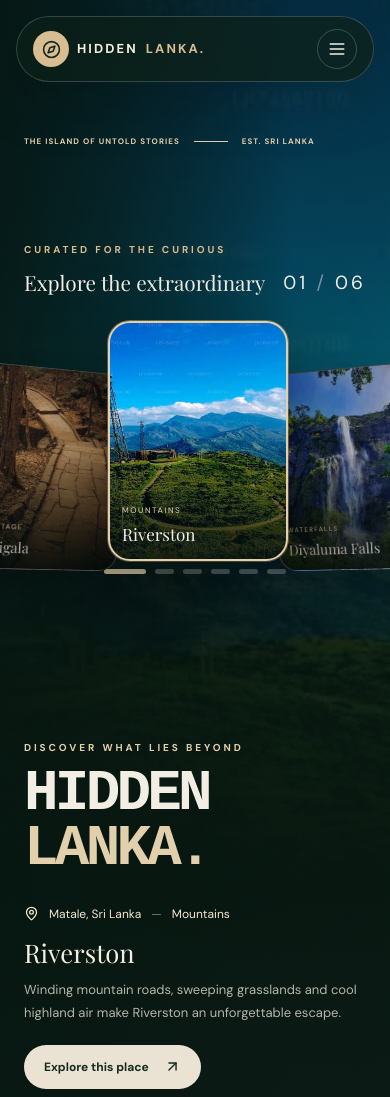
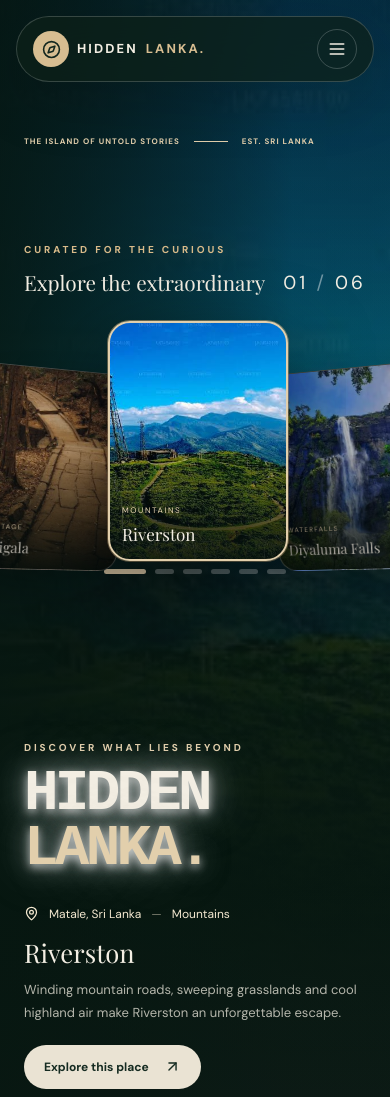
Before and after one commit to Sathsarani03/hidden-lanka, a React (Vite) app: page / in a window 390 px wide. Shown: the top 1097 px of the page. Built offline with nearby package versions, Linux system fonts and the light colour scheme; a web font is replaced by a local one.

Commit message:
Update index.css

```diff
--- a/src/index.css
+++ b/src/index.css
@@ -98,4 +98,8 @@
     width: 180px;
     height: 240px;
   }
+
+  .cinema-title, .cinema-title em {
+  text-shadow: 0 3px 10px rgba(235,235,235,.8), 0 0 28px rgba(220,225,225,.6), 0 0 55px rgba(200,205,205,.4);
 }
+}
```
